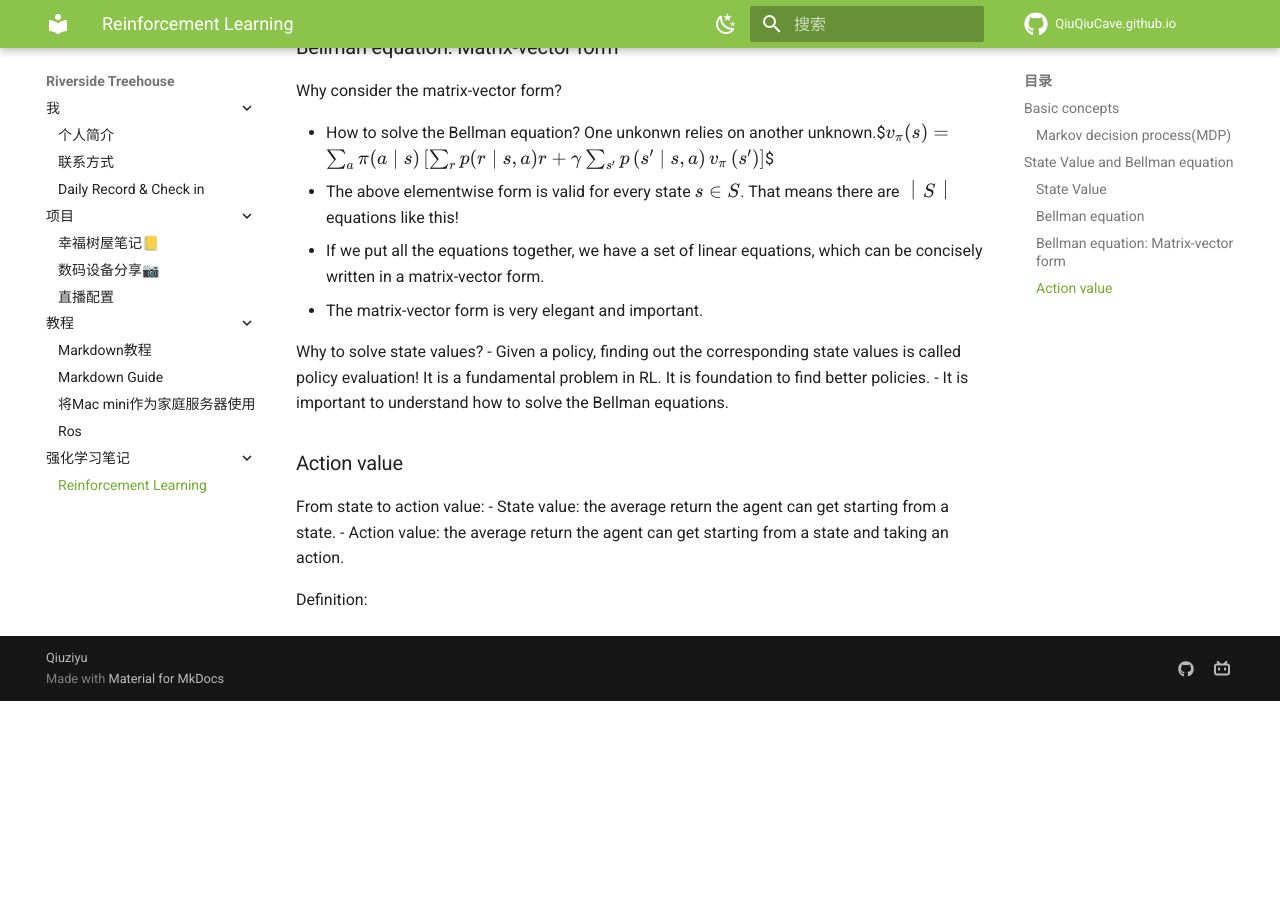
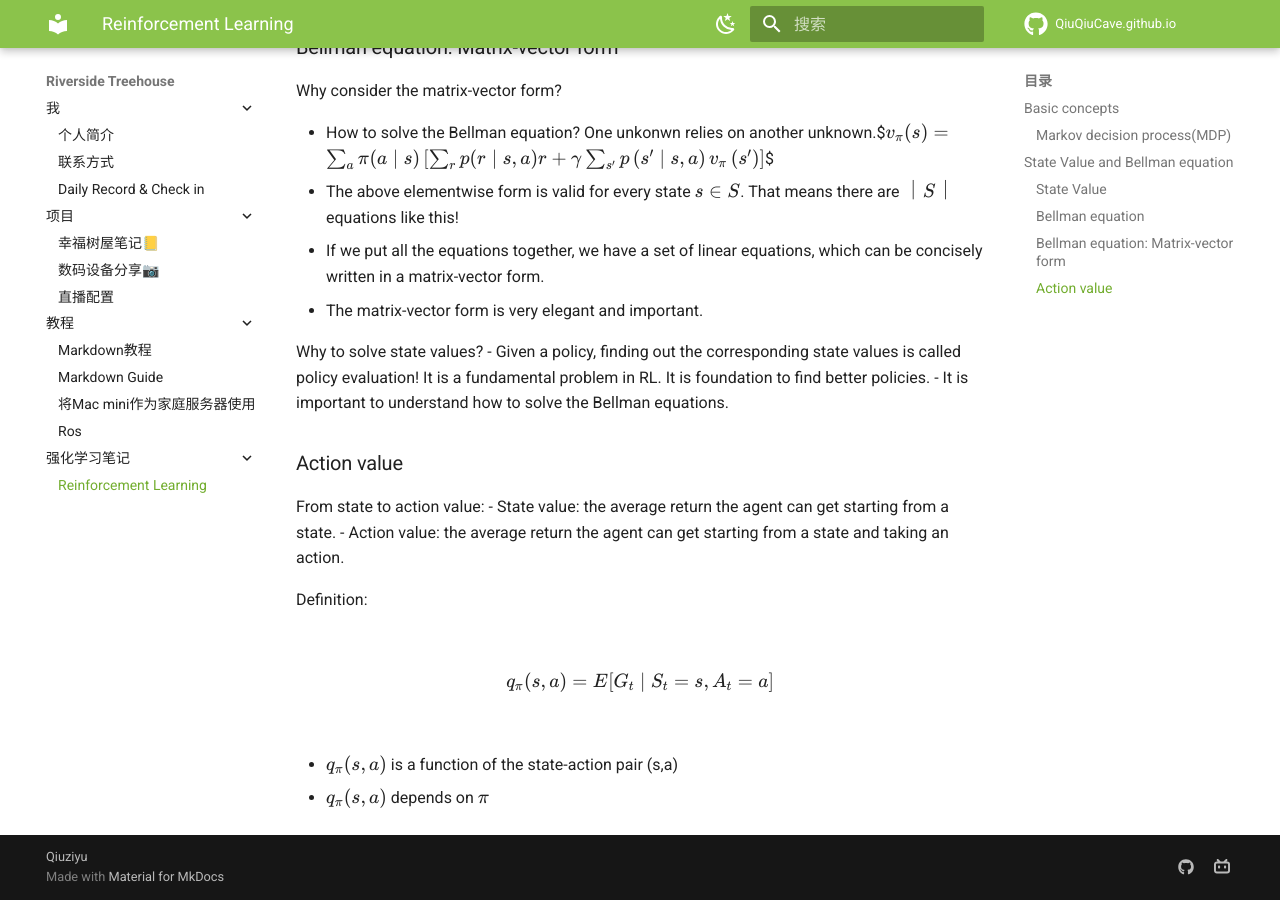
Before and after one commit to QiuQiuCave/QiuQiuCave.github.io, an MkDocs documentation site: the page built from docs/RL/RL.md, in a window 1280 px wide and 900 px high, scrolled down 3355 px. Built offline with MkDocs 1.6.1 and Material for MkDocs 9.7.7, drawn with Linux system fonts in a browser that asks for light colours; comment, search, counter and statistics services are not loaded; before the commit the page ends 4056 px from its top, so only the background shows below that.

```diff
--- a/docs/RL/RL.md
+++ b/docs/RL/RL.md
@@ -132,3 +132,10 @@ From state to action value:
 - Action value: the average return the agent can get starting from a state and taking an action.
 
 Definition:
+
+$$
+q_{\pi}(s,a)=E[G_t \mid S_t = s, A_t = a]
+$$
+
+- $q_{\pi}(s,a)$ is a function of the state-action pair (s,a)
+-  $q_{\pi}(s,a)$ depends on $\pi$
```
Also changed, not shown: docs/ME/intro.md (+3 -0 lines), docs/ME/7b772f0c2861bfffe6253741f37bce25.jpg (added).
